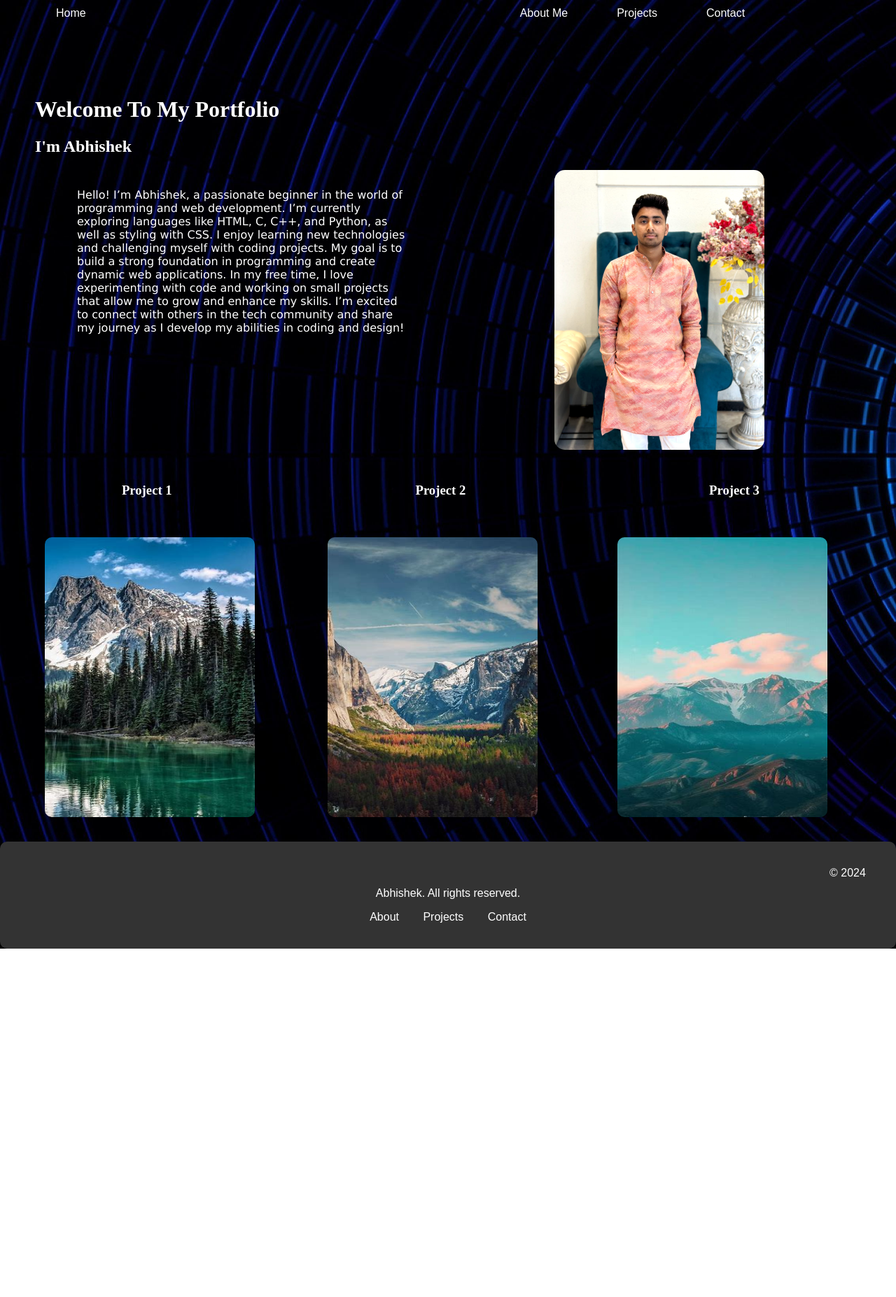
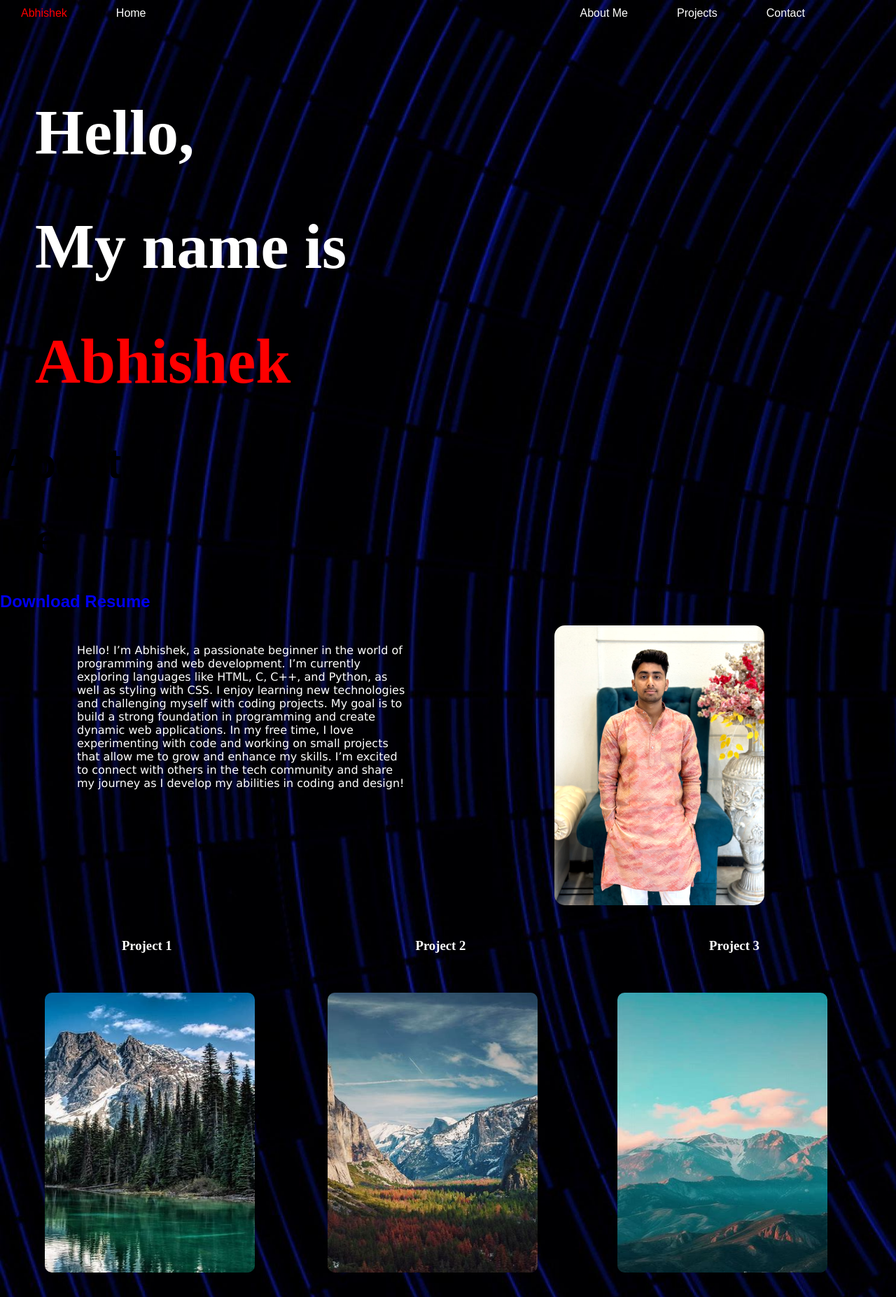
Before and after one commit to teotiaabhi/Portfolio, a plain HTML site: page index.html in a window 1280 px wide. Shown: the top 1854 px of the page at 70% size. Before the commit the page ends 1356 px from the top, so only its background shows below. Drawn offline with Linux system fonts and the light colour scheme.

Commit message:
index.html

```diff
--- a/index.html
+++ b/index.html
@@ -2,12 +2,15 @@
     <head>
         <meta charset="UTF-8">
         <meta name="viewport" content="width=device-width, initial-scale=1.0">
-        <title>Document</title>
+        <title>Portfolio</title>
         <link rel="stylesheet" href="style.css">
+        <link rel="icon" href="favicon-removebg-preview.png">
     </head>
     <body>
         <nav>
             <ul>
+                <li class="name"><a class="chan" href="#about"
+                        style="color: red;">Abhishek</a></li>
                 <li class="o"><a href="#home">Home</a></li>
                 <li class="t"><a href="#about">About Me</a></li>
                 <li class="th"><a href="#projects">Projects</a></li>
@@ -15,9 +18,14 @@
             </ul>
         </nav>
         <div id="home" class="a">
-            <h1>Welcome To My Portfolio</h1>
-            <h2 id="about">I'm Abhishek</h2>
+            <h1 style="font-size: 90px;">Hello,</h1>
+            <h1 style="font-size: 90px;">My name is</h1>
+            <h1 style="font-size: 90px; color: red;">Abhishek</h1>
         </div>
+        <h1 class="me" id="about" style="font-size: 60px;">About</h1>
+        <h1 class="mee" style="font-size: 60px;">Me</h1>
+        <a class="resume" href="resume.pdf" download="Resume"
+            style="text-decoration: none;"><h2>Download Resume</h2></a>
         <div class="about">
             <div class="b">
                 <p>Hello! I’m Abhishek, a passionate beginner in the world of
@@ -39,6 +47,9 @@
                 <img src="Background img.jpg" alt width="300px" height="400px">
             </div>
         </div>
+        <!-- <div class="resume">
+            <a href="resume.pdf" download="Resume" style="text-decoration: none;"><h3>Download Resume</h3></a>
+        </div> -->
         <div id="projects">
             <div class="pa">
                 <h3>Project 1</h3>
@@ -63,11 +74,15 @@
         </div>
         <footer id="contact" class="footer">
             <div class="container">
-                <p>&copy; 2024 Abhishek. All rights reserved.</p>
+                <h3>&copy; 2024 Abhishek. All rights reserved.</h3>
                 <ul class="footer-links">
                     <li><a href="#about">About</a></li>
                     <li><a href="#projects">Projects</a></li>
-                    <li><a href="#contact">Contact</a></li>
+                    <li><a href="#contact">Contact</a></li><br>
+                    <br><li><a
+                            href="https://www.instagram.com/">instagram</a></li>
+                    <li><a href="https://github.com/teotiaabhi">github</a></li>
+                    <li><a href="https://www.facebook.com/">facebook</a></li>
                 </ul>
             </div>
         </footer>
```
